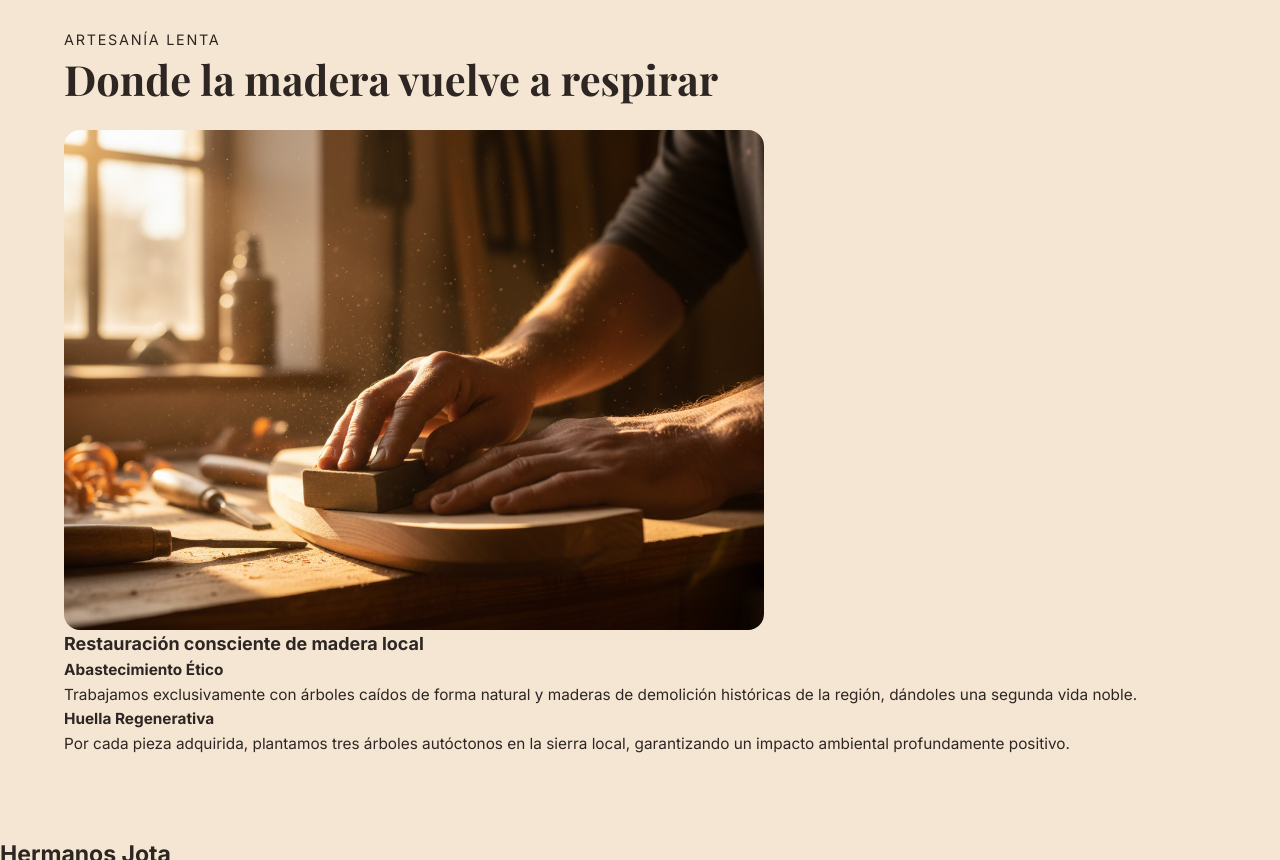
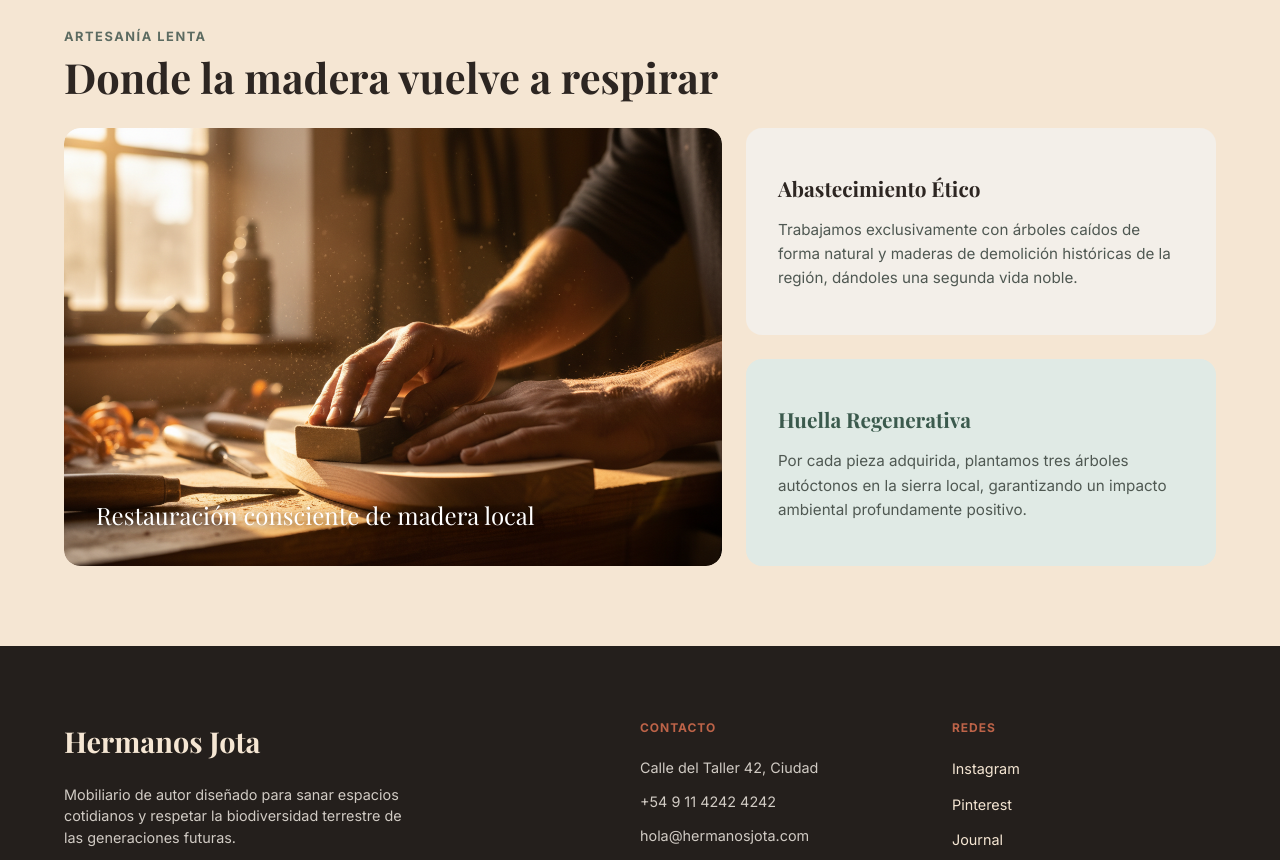
Before and after one commit to Zeindesito/Curso-ITBA-Maquinas-De-Turing, a plain HTML site: page index.html in a window 1280 px wide. Shown: the part 1940-2800 px from the top of the page. Drawn offline with nearby package versions, Linux system fonts and the light colour scheme; a script that the page names is missing; a web font is replaced by a local one.

Commit message:
css finish

```diff
--- a/index.css
+++ b/index.css
@@ -420,3 +420,223 @@ body {
     border-radius: 16px;/* Bordes redondeados para suavizar la imagen */
     display: block;/* Asegura que la imagen se comporte como un bloque */
 }
+
+.subtitulo-superior {
+    font-size: 0.8rem;
+    font-weight: 700;
+    letter-spacing: 0.12em;
+    color: #5c6b61;
+    margin-bottom: 0.5rem;
+}
+
+/* --- GRID PRINCIPAL (2 COLUMNAS) --- */
+.contenedor-taller {
+    display: grid;
+    grid-template-columns: 1.4fr 1fr; /* Proporción imagen / tarjetas */
+    gap: 1.5rem;
+    align-items: stretch;
+}
+
+/* --- CONTENEDOR DE LA IMAGEN Y TEXTO SUPERPUESTO --- */
+.taller-imagen-caja {
+    position: relative;
+    border-radius: 16px;
+    overflow: hidden;
+    height: 100%;
+}
+
+.taller-imagen-caja .imagen-taller-foto {
+    width: 100%;
+    height: 100%;
+    object-fit: cover;
+    display: block;
+}
+
+.texto-superpuesto {
+    position: absolute;
+    bottom: 2rem;
+    left: 2rem;
+    right: 2rem;
+    color: #ffffff;
+    font-family: 'Playfair Display', Georgia, serif;
+    font-size: 1.5rem;
+    font-weight: 400;
+    text-shadow: 0 2px 8px rgba(0, 0, 0, 0.6);
+    margin: 0;
+}
+
+
+.taller-tarjetas-caja {
+    display: flex;
+    flex-direction: column;
+    gap: 1.5rem;
+    height: 100%;
+}
+
+.tarjeta-info-taller {
+    flex: 1; /* Hace que ambas tarjetas tengan la misma altura */
+    padding: 2.2rem 2rem;
+    border-radius: 16px;
+    display: flex;
+    flex-direction: column;
+    justify-content: center;
+}
+
+.titulo-tarjeta-taller {
+    font-family: 'Playfair Display', Georgia, serif;
+    font-size: 1.3rem;
+    margin-bottom: 0.8rem;
+    color: #2D2622;
+}
+
+.tarjeta-info-taller p {
+    font-size: 0.95rem;
+    line-height: 1.6;
+    color: #4f5852;
+    margin: 0;
+}
+
+
+.tarjeta-clara {
+    background-color: #f3efe9; /* Beige cálido */
+}
+
+.tarjeta-verde {
+    background-color: #e0eae5; /* Verde salvia claro */
+}
+
+.tarjeta-verde .titulo-tarjeta-taller {
+    color: #3b5a4d;
+}
+
+/*----------------------------------------------------------SECCION CONTACTO---------------------------------------------------*/
+.pie-pagina {
+  background-color: #241f1c;
+  color: #F5E6D3;
+  padding: 4.5rem 4rem 2rem;
+  font-family: 'Inter', system-ui, -apple-system, sans-serif; /* Tipografía Primaria */
+  box-sizing: border-box;
+}
+
+
+.footer-contenido {
+  max-width: 1200px;
+  margin: 0 auto;
+  display: grid;
+  grid-template-columns: 2fr 1fr 1fr; /* Columna de marca más ancha que las otras dos */
+  gap: 3rem;
+  align-items: start;
+}
+
+
+.footer-logo {
+  font-family: 'Playfair Display', Georgia, serif;
+  font-size: 1.8rem;
+  font-weight: 700;
+  color: #F5E6D3;
+  margin: 0 0 1.2rem;
+}
+
+.footer-descripcion {
+  font-size: 0.9rem;
+  line-height: 1.6;
+  color: #a39c94;
+  max-width: 360px;
+  margin: 0 0 1.5rem;
+}
+
+.tag-huella-footer {
+  display: inline-flex;
+  align-items: center;
+  gap: 0.4rem;
+  background-color: #87A96B;
+  color: #ffffff;
+  font-size: 0.7rem;
+  font-weight: 600;
+  letter-spacing: 0.05em;
+  padding: 0.4rem 0.9rem;
+  border-radius: 50px;
+}
+
+
+.footer-titulo-seccion {
+  font-size: 0.75rem;
+  font-weight: 700;
+  letter-spacing: 0.08em;
+  color: #bd6348; /* Tono terracota */
+  margin: 0 0 1.2rem;
+}
+
+.footer-columna p {
+  font-size: 0.9rem;
+  line-height: 1.5;
+  color: #d1cbc4;
+  margin: 0 0 0.8rem;
+}
+
+.footer-columna a {
+  color: inherit;
+  text-decoration: none;
+  transition: color 0.2s ease;
+}
+
+.footer-columna a:hover {
+  color: #ffffff;
+}
+
+.footer-redes {
+  list-style: none;
+  padding: 0;
+  margin: 0;
+  display: flex;
+  flex-direction: column;
+  gap: 0.8rem;
+}
+
+.footer-redes li {
+  font-size: 0.9rem;
+}
+
+
+.footer-linea {
+  border: none;
+  border-top: 1px solid #3d3530;
+  max-width: 1200px;
+  margin: 3.5rem auto 1.5rem;
+}
+
+
+.footer-inferior {
+  max-width: 1200px;
+  margin: 0 auto;
+  display: flex;
+  justify-content: space-between;
+  align-items: center;
+  font-size: 0.8rem;
+  color: #7d756d;
+}
+
+.footer-inferior p {
+  margin: 0;
+}
+
+.footer-eslogan {
+  color: #7d756d;
+}
+
+/* --- RESPONSIVE --- */
+@media (max-width: 850px) {
+  .pie-pagina {
+    padding: 3rem 1.5rem 1.5rem;
+  }
+
+  .footer-contenido {
+    grid-template-columns: 1fr;
+    gap: 2rem;
+  }
+
+  .footer-inferior {
+    flex-direction: column;
+    gap: 0.8rem;
+    text-align: center;
+  }}
```
